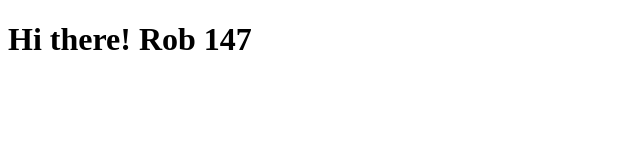
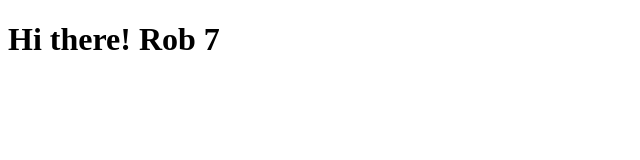
Before and after one commit to patriciakennedy/react-learning-hub, a React (Vite) app in the folder reactpro/: page / in a window 1280 px wide. Shown: the top 160 px of the page, without its empty margins (0-640 px from the left). Built offline with nearby package versions, Linux system fonts and the light colour scheme.

Commit message:
Update App.jsx & Hello.jsx - Learn to pass objects to props!

```diff
--- a/reactpro/src/App.jsx
+++ b/reactpro/src/App.jsx
@@ -1,12 +1,17 @@
 // Import JSX files to use
 import Hello from "./components/Hello";
 
-// Passing Arrays to Props
+// Passing entire onject to Props
 function App() {
-  const seatNumbers = [1, 4,7];
+
+  const person = {
+    name: "Rob",
+    message: "Hi there!",
+    seatNumbers: [1, 4, 7],
+  }
   return (
     <div className="App">
-      <Hello name="Rob" message="Hi there!" seatNumbers={seatNumbers} />
+      <Hello person={person} />
     </div>
   );
 };
--- a/reactpro/src/components/Hello.jsx
+++ b/reactpro/src/components/Hello.jsx
@@ -1,9 +1,9 @@
 // Accessing 'seatNumbers' from App.jsx file
-function Hello({name, message, seatNumbers}) {
+function Hello(props) {
   //every component must return jsx
   return (
    <div>
-      <h1>{message} {name} {seatNumbers} </h1>
+      <h1>{props.person.message} {props.person.name} {props.person.seatNumbers[2]} </h1>
    </div>
   );
 }
```
